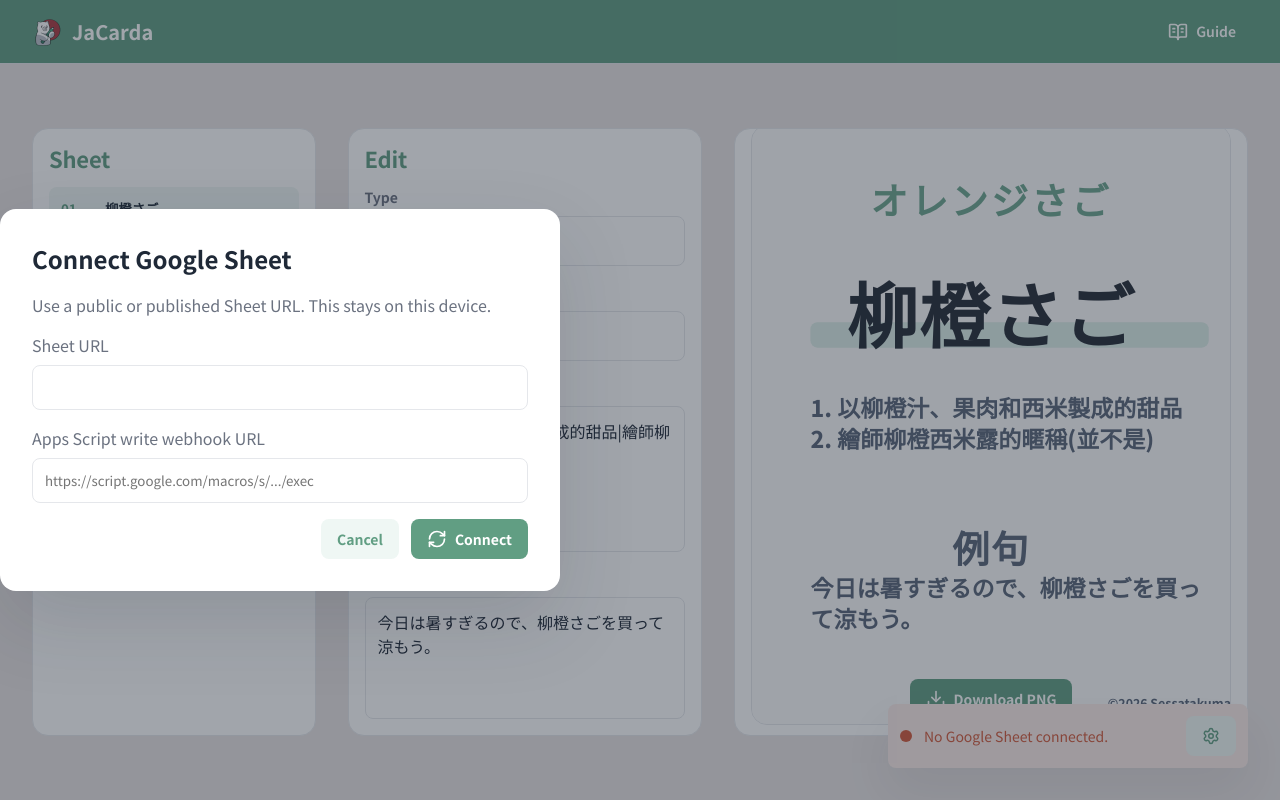
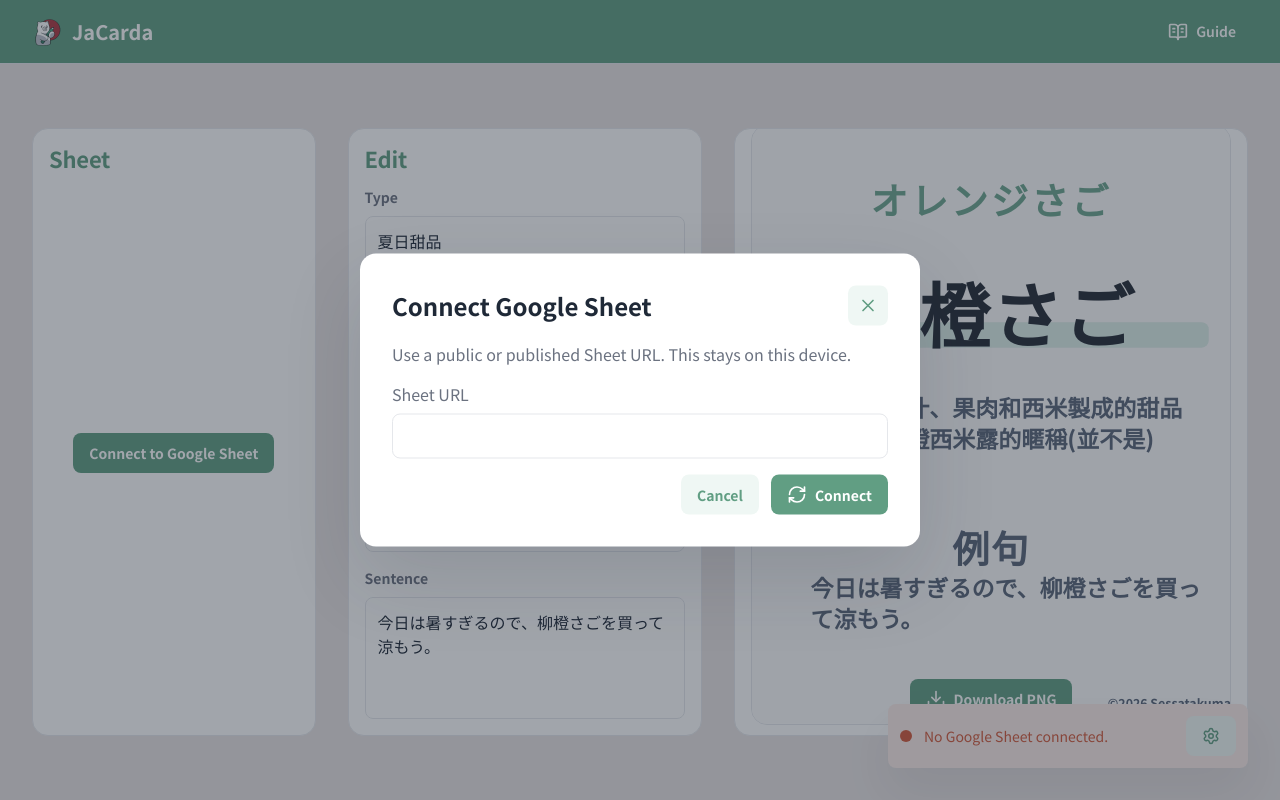
Before and after one commit to sessatakuma/JaCarda, a React (Vite) app: page / in a window 1280 px wide. Both pictures are taken after a click on the button 1211 px from the left and 736 px from the top of the page. Shown: the top 800 px of the page. Built offline with nearby package versions, Linux system fonts and the light colour scheme.

Commit message:
feat: simplify sheet connection dialog

```diff
--- a/src/components/App.tsx
+++ b/src/components/App.tsx
@@ -13,6 +13,7 @@ import {
     Instagram,
     RefreshCw,
     Settings,
+    X,
 } from 'lucide-react';
 
 import {
@@ -74,6 +75,12 @@ export function App(): JSX.Element {
             void connectToSheet(sheetUrl);
         }
     }, []);
+
+    function closeConnectDialog(): void {
+        setIsDialogOpen(false);
+        setDraftSheetUrl(sheetUrl);
+        setDraftWebhookUrl(webhookUrl);
+    }
 
     async function connectToSheet(nextSheetUrl: string): Promise<void> {
         const normalizedSheetUrl = nextSheetUrl.trim();
@@ -310,6 +317,7 @@ export function App(): JSX.Element {
                     <div className='studio-grid'>
                         <aside className='row-panel' aria-label='Sheet rows'>
                             <PanelTitle>Sheet</PanelTitle>
+                            {sheetUrl ? (
                                 <div className='row-list'>
                                     {unusedCards.map((card, index) => (
                                         <button
@@ -325,7 +333,10 @@ export function App(): JSX.Element {
                                             }}
                                         >
                                             <span>
-                                            {String(index + 1).padStart(2, '0')}
+                                                {String(index + 1).padStart(
+                                                    2,
+                                                    '0'
+                                                )}
                                             </span>
                                             <strong>
                                                 {card.phrase || 'Untitled card'}
@@ -338,6 +349,17 @@ export function App(): JSX.Element {
                                         </button>
                                     ))}
                                 </div>
+                            ) : (
+                                <div className='sheet-connect-empty'>
+                                    <AppButton
+                                        onClick={() => {
+                                            setIsDialogOpen(true);
+                                        }}
+                                    >
+                                        Connect to Google Sheet
+                                    </AppButton>
+                                </div>
+                            )}
                         </aside>
 
                         <section className='edit-panel' aria-label='Text edit'>
@@ -457,7 +479,16 @@ export function App(): JSX.Element {
                                 void connectToSheet(draftSheetUrl.trim());
                             }}
                         >
+                            <div className='sheet-dialog-header'>
                                 <h2>Connect Google Sheet</h2>
+                                <AppButton
+                                    ariaLabel='Dismiss'
+                                    className='sheet-dialog-dismiss'
+                                    icon={<X size={20} aria-hidden='true' />}
+                                    variant='ghost'
+                                    onClick={closeConnectDialog}
+                                />
+                            </div>
                             <p>
                                 Use a public or published Sheet URL. This stays
                                 on this device.
@@ -471,23 +502,10 @@ export function App(): JSX.Element {
                                     }}
                                 />
                             </label>
-                            <label className='sheet-dialog-field'>
-                                <span>Apps Script write webhook URL</span>
-                                <input
-                                    placeholder='https://script.google.com/macros/s/.../exec'
-                                    value={draftWebhookUrl}
-                                    onChange={(event) => {
-                                        setDraftWebhookUrl(event.target.value);
-                                    }}
-                                />
-                            </label>
                             <div className='sheet-dialog-actions'>
                                 <AppButton
                                     variant='ghost'
-                                    onClick={() => {
-                                        setIsDialogOpen(false);
-                                        setDraftSheetUrl(sheetUrl);
-                                    }}
+                                    onClick={closeConnectDialog}
                                 >
                                     Cancel
                                 </AppButton>
--- a/src/constants/font.css
+++ b/src/constants/font.css
@@ -44,6 +44,7 @@
     --size-panel-max: 360px;
     --size-preview-max: 420px;
     --size-control-min: 44px;
+    --size-dialog-max: 560px;
     --size-row-list-max: 360px;
     --size-glow-lg: 512px;
     --size-glow-md: 448px;
--- a/src/global.css
+++ b/src/global.css
@@ -272,6 +272,12 @@ button:disabled {
     overflow: auto;
 }
 
+.sheet-connect-empty {
+    display: grid;
+    place-items: center;
+    min-height: 0;
+}
+
 .row-card {
     display: grid;
     grid-template-columns: var(--space-6) minmax(0, 1fr);
@@ -412,7 +418,10 @@ button:disabled {
 }
 
 .sheet-dialog {
-    width: min(100%, 560px);
+    position: fixed;
+    inset: 50% auto auto 50%;
+    transform: translate(-50%, -50%);
+    width: min(calc(100vw - (var(--space-4) * 2)), var(--size-dialog-max));
     color: var(--color-text-primary);
     background: var(--color-bg-secondary);
     border-radius: var(--radius-lg);
@@ -426,8 +435,21 @@ button:disabled {
     padding: var(--space-6);
 }
 
+.sheet-dialog-header {
+    display: flex;
+    gap: var(--space-4);
+    align-items: center;
+    justify-content: space-between;
+}
+
 .sheet-dialog h2 {
     font-size: 1.5rem;
+}
+
+.sheet-dialog-dismiss {
+    min-width: calc(var(--space-6) + var(--space-2));
+    padding: 0;
+    flex-shrink: 0;
 }
 
 .sheet-dialog p,
```
Lines whose indentation alone changed are shown as unchanged.
